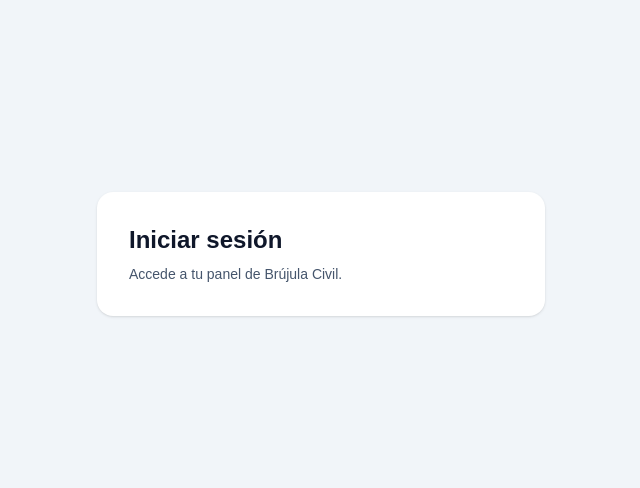
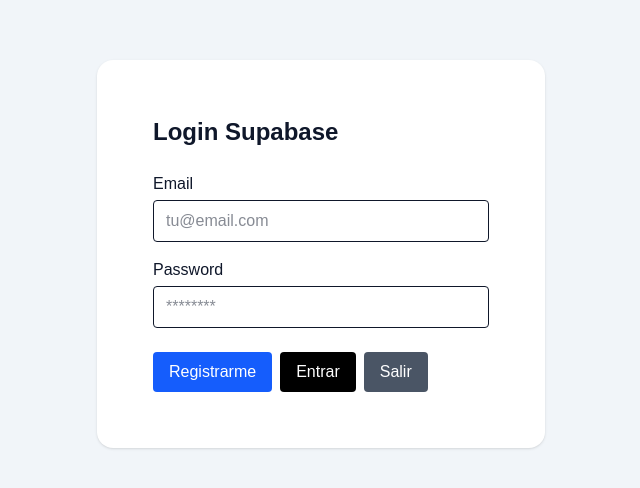
Before and after one commit to RafaCaceres28/Brujula-Civil, a Next.js app: page /login in a window 1280 px wide. Shown: the part 146-634 px from the top of the page, without its empty margins (319-959 px from the left). Built offline with nearby package versions, Linux system fonts and the light colour scheme; no server answers.

Commit message:
Creacion de setup Supabase auth storage y test

```diff
--- a/src/app/(auth)/login/page.tsx
+++ b/src/app/(auth)/login/page.tsx
@@ -1,8 +1,125 @@
+'use client';
+
+import { createClient } from '@/lib/supabase/client';
+import { useRouter } from 'next/navigation';
+import { useState } from 'react';
+
 export default function LoginPage() {
+  const supabase = createClient();
+  const router = useRouter();
+
+  const [email, setEmail] = useState('');
+  const [password, setPassword] = useState('');
+  const [message, setMessage] = useState('');
+
+  async function handleSignUp(e: React.FormEvent) {
+    e.preventDefault();
+    setMessage('');
+
+    const { error } = await supabase.auth.signUp({
+      email,
+      password,
+    });
+
+    if (error) {
+      setMessage(`Error en registro: ${error.message}`);
+      return;
+    }
+
+    setMessage('Usuario registrado. Si Supabase pide confirmación por email, revisa tu correo.');
+    router.refresh();
+  }
+
+  async function handleSignIn(e: React.FormEvent) {
+    e.preventDefault();
+    setMessage('');
+
+    const { error } = await supabase.auth.signInWithPassword({
+      email,
+      password,
+    });
+
+    if (error) {
+      setMessage(`Error en login: ${error.message}`);
+      return;
+    }
+
+    setMessage('Login correcto');
+    router.push('/test-storage');
+    router.refresh();
+  }
+
+  async function handleSignOut() {
+    setMessage('');
+
+    const { error } = await supabase.auth.signOut();
+
+    if (error) {
+      setMessage(`Error al cerrar sesión: ${error.message}`);
+      return;
+    }
+
+    setMessage('Sesión cerrada');
+    router.refresh();
+  }
+
   return (
-    <div className="space-y-2">
-      <h1 className="text-2xl font-semibold">Iniciar sesión</h1>
-      <p className="text-sm text-slate-600">Accede a tu panel de Brújula Civil.</p>
-    </div>
+    <main className="max-w-md mx-auto p-6">
+      <h1 className="text-2xl font-semibold mb-6">Login Supabase</h1>
+
+      <form className="space-y-4">
+        <div>
+          <label className="block mb-1">Email</label>
+          <input
+            type="email"
+            value={email}
+            onChange={(e) => setEmail(e.target.value)}
+            className="w-full rounded border px-3 py-2"
+            placeholder="tu@email.com"
+          />
+        </div>
+
+        <div>
+          <label className="block mb-1">Password</label>
+          <input
+            type="password"
+            value={password}
+            onChange={(e) => setPassword(e.target.value)}
+            className="w-full rounded border px-3 py-2"
+            placeholder="********"
+          />
+        </div>
+
+        <div className="flex gap-2 pt-2">
+          <button
+            type="button"
+            onClick={handleSignUp}
+            className="rounded bg-blue-600 px-4 py-2 text-white"
+          >
+            Registrarme
+          </button>
+
+          <button
+            type="button"
+            onClick={handleSignIn}
+            className="rounded bg-black px-4 py-2 text-white"
+          >
+            Entrar
+          </button>
+
+          <button
+            type="button"
+            onClick={handleSignOut}
+            className="rounded bg-gray-600 px-4 py-2 text-white"
+          >
+            Salir
+          </button>
+        </div>
+      </form>
+
+      {message ? (
+        <pre className="mt-4 whitespace-pre-wrap rounded border p-3">{message}</pre>
+      ) : null}
+    </main>
   );
 }
--- a/src/app/test-db/page.tsx
+++ b/src/app/test-db/page.tsx
@@ -1,16 +1,36 @@
+// TEMP TEST PAGE
+
 import { createClient } from '@/lib/supabase/server';
 
 export default async function TestDbPage() {
   const supabase = await createClient();
 
-  const { data, error } = await supabase.from('app_user_profiles').select('*').limit(5);
+  const {
+    data: { user },
+    error: userError,
+  } = await supabase.auth.getUser();
+
+  if (userError || !user) {
+    return <pre>No hay usuario autenticado</pre>;
+  }
+
+  const { data, error } = await supabase
+    .from('app_user_profiles')
+    .select('*')
+    .eq('user_id', user.id)
+    .maybeSingle();
 
   return (
-    <main className="p-6">
-      <h1 className="mb-4 text-xl font-semibold">Test DB</h1>
-      <pre className="overflow-x-auto rounded border p-4 text-sm">
-        {JSON.stringify({ data, error }, null, 2)}
-      </pre>
-    </main>
+    <pre>
+      {JSON.stringify(
+        {
+          user,
+          profile: data,
+          error,
+        },
+        null,
+        2,
+      )}
+    </pre>
   );
 }
--- /dev/null
+++ b/src/app/test-profile/page.tsx
@@ -0,0 +1,69 @@
+// TEMP TEST PAGE
+
+import { createClient } from '@/lib/supabase/server';
+
+export default async function TestProfilePage() {
+  const supabase = await createClient();
+
+  const {
+    data: { user },
+    error: userError,
+  } = await supabase.auth.getUser();
+
+  if (userError || !user) {
+    return <pre>No hay usuario autenticado</pre>;
+  }
+
+  const { data: existingProfile, error: existingProfileError } = await supabase
+    .from('app_user_profiles')
+    .select('*')
+    .eq('user_id', user.id)
+    .maybeSingle();
+
+  if (existingProfileError) {
+    return (
+      <pre>{JSON.stringify({ step: 'buscar perfil', error: existingProfileError }, null, 2)}</pre>
+    );
+  }
+
+  if (!existingProfile) {
+    const { data: insertedProfile, error: insertError } = await supabase
+      .from('app_user_profiles')
+      .insert({
+        user_id: user.id,
+        email: user.email,
+        display_name: user.email ?? 'Usuario',
+      })
+      .select()
+      .single();
+
+    return (
+      <pre>
+        {JSON.stringify(
+          {
+            step: 'perfil creado',
+            user,
+            insertedProfile,
+            insertError,
+          },
+          null,
+          2,
+        )}
+      </pre>
+    );
+  }
+
+  return (
+    <pre>
+      {JSON.stringify(
+        {
+          step: 'perfil ya existía',
+          user,
+          existingProfile,
+        },
+        null,
+        2,
+      )}
+    </pre>
+  );
+}
--- /dev/null
+++ b/src/app/test-storage/page.tsx
@@ -0,0 +1,83 @@
+// TEMP TEST PAGE
+
+'use client';
+
+import { createClient } from '@/lib/supabase/client';
+import { useState } from 'react';
+
+export default function TestStoragePage() {
+  const [message, setMessage] = useState('');
+
+  async function handleUpload() {
+    const supabase = createClient();
+
+    const {
+      data: { user },
+      error: userError,
+    } = await supabase.auth.getUser();
+
+    if (userError || !user) {
+      setMessage('No hay usuario autenticado');
+      return;
+    }
+
+    const fileContent = new Blob(['prueba storage brújula civil'], {
+      type: 'text/plain',
+    });
+
+    const path = `${user.id}/cv/test-doc/v1/test.txt`;
+
+    const { error } = await supabase.storage.from('user-documents').upload(path, fileContent, {
+      contentType: 'text/plain',
+      upsert: true,
+    });
+
+    if (error) {
+      setMessage(`Error subiendo archivo: ${error.message}`);
+      return;
+    }
+
+    setMessage(`Archivo subido correctamente en: ${path}`);
+  }
+
+  async function handleSignedUrl() {
+    const supabase = createClient();
+
+    const {
+      data: { user },
+      error: userError,
+    } = await supabase.auth.getUser();
+
+    if (userError || !user) {
+      setMessage('No hay usuario autenticado');
+      return;
+    }
+
+    const path = `${user.id}/cv/test-doc/v1/test.txt`;
+
+    const { data, error } = await supabase.storage.from('user-documents').createSignedUrl(path, 60);
+
+    if (error) {
+      setMessage(`Error creando signed URL: ${error.message}`);
+      return;
+    }
+
+    setMessage(`Signed URL creada correctamente:\n${data.signedUrl}`);
+  }
+
+  return (
+    <main className="p-6">
+      <h1 className="text-xl font-semibold mb-4">Test Storage</h1>
+
+      <button onClick={handleUpload} className="rounded bg-black px-4 py-2 text-white">
+        Subir archivo de prueba
+      </button>
+
+      <button onClick={handleSignedUrl} className="rounded bg-green-700 px-4 py-2 text-white">
+        Crear signed URL
+      </button>
+
+      {message ? <pre className="mt-4 whitespace-pre-wrap">{message}</pre> : null}
+    </main>
+  );
+}
```
